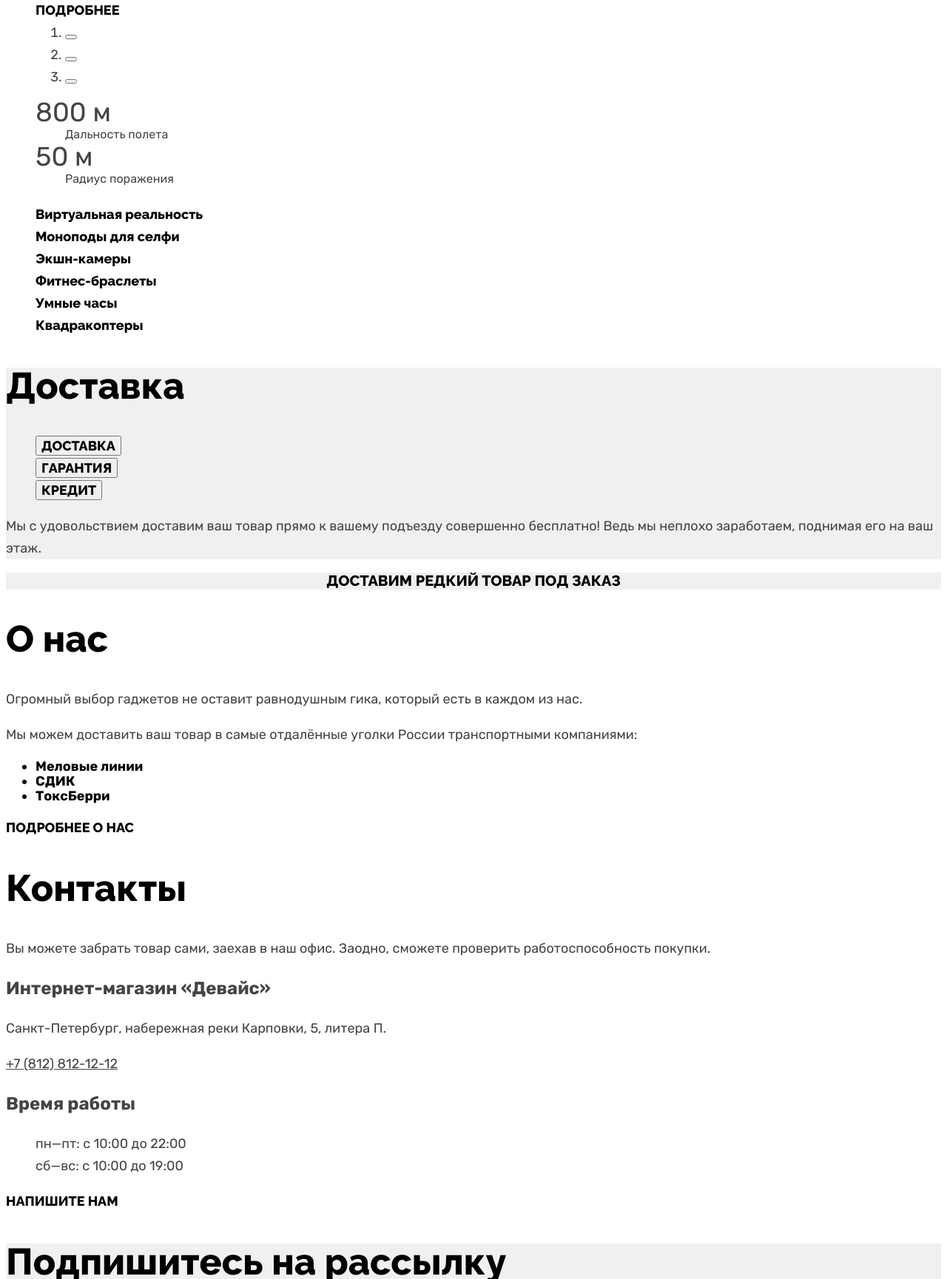
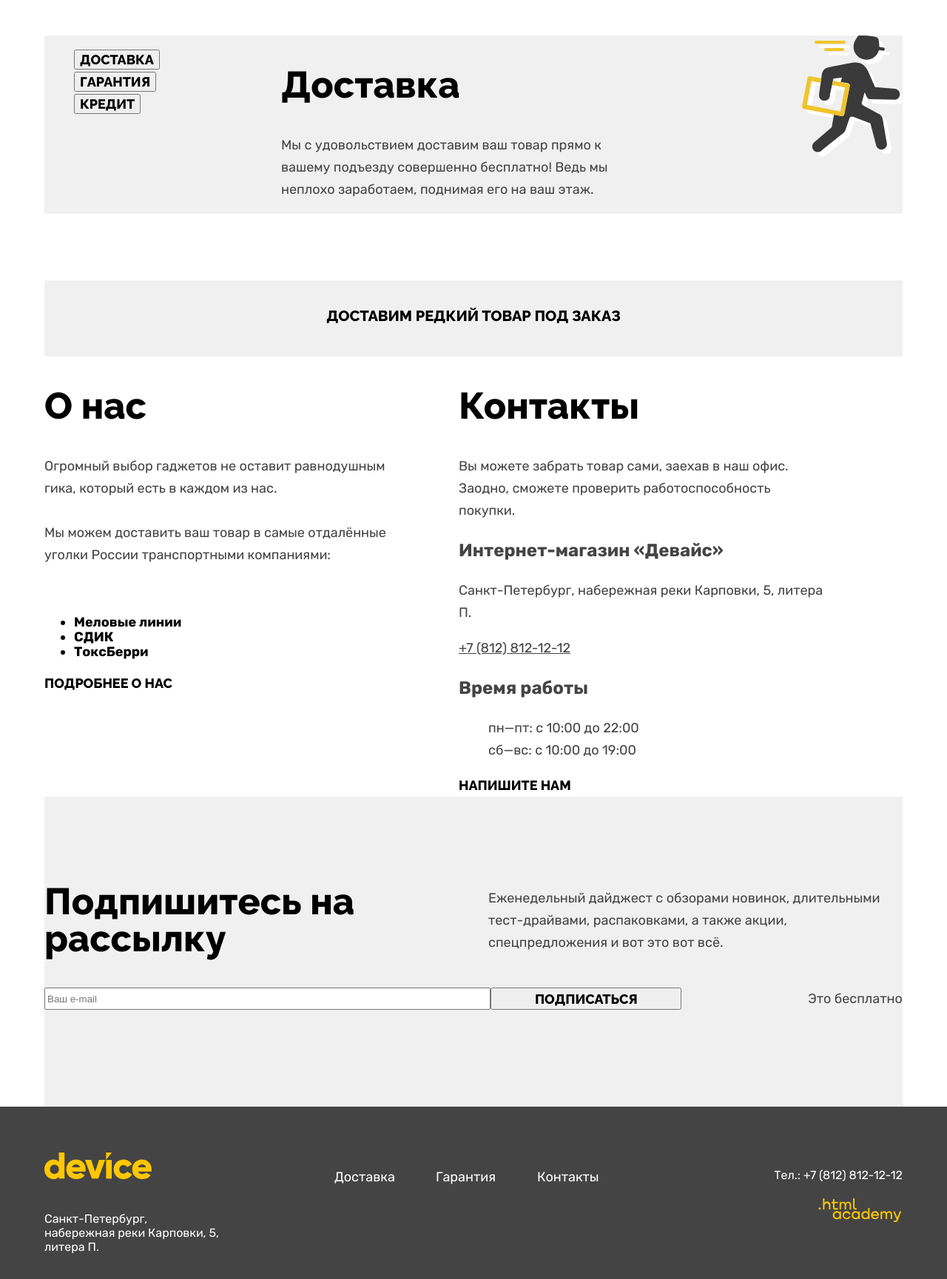
Before and after one commit to DaryaIsaeva/1894119-device-32, a plain HTML site: page index.html in a window 1280 px wide. Shown: the part 1071-2800 px from the top of the page at 74% size. Drawn offline with Linux system fonts and the light colour scheme; files whose address does not match are found by name.

Commit message:
Сетка страницы и крупных блоков

```diff
--- a/index.html
+++ b/index.html
@@ -11,40 +11,46 @@
       <img class="logo" src="images\logo-header.svg" alt="Логотип интернет-магазина «Девайс»" width="145" height="36">
     </a>
     <nav class="navigation">
+      <ul class="navigation-user">
+        <li class="navigation-item search">
           <form action="" method="">
             <input type="search" name="search" placeholder="Поиск по сайту">
           </form>
-      <a class="catalog" href="#">Каталог товаров</a>
-      <ul class="navigation-user">
-        <li class="navigation-item">
+        </li>
+        <li class="navigation-item log-in">
           <a class="navigation-link" href="#">Войти</a>
         </li>
-        <li class="navigation-item">
+        <li class="navigation-item compare">
           <a class="navigation-link" href="#">Сравнить</a>
         </li>
-        <li class="navigation-item">
+        <li class="navigation-item cart">
           <a class="navigation-link" href="#">Корзина</a>
         </li>
       </ul>
       <ul class="navigation-list">
-        <li class="navigation-item">
+        <li class="navigation-item navigation-catalog">
+          <a class="catalog" href="#">Каталог товаров</a>
+        </li>
+        <li class="navigation-item navigation-delivery">
           <a class="navigation-link" href="">Доставка</a>
         </li>
-        <li class="navigation-item">
+        <li class="navigation-item navigation-guarantee">
           <a class="navigation-link" href="">Гарантия</a>
         </li>
-        <li class="navigation-item">
+        <li class="navigation-item navigation-contacts">
           <a class="navigation-link" href="">Контакты</a>
         </li>
       </ul>
     </nav>
   </header>
 
-  <main class="main-index">
+  <main class="main-index main-container">
+    <div class="page-container">
     <h1 class="visually-hidden">Интернет-магазин «Девайс»</h1>
     <section class="populars">
       <ul class="slider-list">
         <li class="slider-item">
+          <div class="slider-picture">
           <img class="slider-image" src="images/quadrocopter-slide-1.jpg" alt="Квадрокоптер" width="560" height="560">
           <button class="slider-button slider-prev" type="button">
             <span class="visually-hidden">Предыдущее фото</span>
@@ -52,8 +58,10 @@
           <button class="slider-button slider-next" type="button">
             <span class="visually-hidden">Следующее фото</span>
           </button>
+          </div>
+          <div class="slider-text">
           <h2 class="populars-title">Порхает как бабочка,  жалит как пчела!</h2>
-          <p class="populars-description">Этот обычный, на первый взгляд, квадрокоптер оснащен мощным лазером, замаскированным под стандартную камеру.
+          <p class="populars-text">Этот обычный, на первый взгляд, квадрокоптер оснащен мощным лазером, замаскированным под стандартную камеру.
           </p>
           <a class="button" href="#">Подробнее</a>
           <ol class="slider-pagination">
@@ -73,46 +81,46 @@
               </button>
             </li>
           </ol>
-          <dl>
+          <div class="specifications-container">
+            <dl class="specifications">
               <dt class="measure">800 м</dt>
               <dd class="feature">Дальность полета</dd>
+            </dl>
+            <dl class="specifications">
               <dt class="measure">50 м</dt>
               <dd class="feature">Радиус поражения</dd>
             </dl>
+          </div>
+          </div>
         </li>
       </ul>
     </section>
+
     <section class="categories">
       <h2 class="visually-hidden">Товары</h2>
       <ul class="categories-list">
-        <li class="categories-item">
-          <div class="vr"></div>
+        <li class="categories-item vr">
           <a class="categories-link" href="#">Виртуальная реальность</a>
         </li>
-        <li class="categories-item">
-          <div class="monopod"></div>
+        <li class="categories-item monopod">
           <a class="categories-link" href="#">Моноподы для селфи</a>
         </li>
-        <li class="categories-item">
-          <div class="camera"></div>
+        <li class="categories-item camera">
           <a class="categories-link" href="#">Экшн-камеры</a>
         </li>
-        <li class="categories-item">
-          <div class="bracelet"></div>
+        <li class="categories-item bracelet">
           <a class="categories-link" href="#">Фитнес-браслеты</a>
         </li>
-        <li class="categories-item">
-          <div class="watch"></div>
+        <li class="categories-item watch">
           <a class="categories-link" href="#">Умные часы</a>
         </li>
-        <li class="categories-item">
-          <div class="quadcopter"></div>
+        <li class="categories-item quadcopter">
           <a class="categories-link" href="#">Квадракоптеры</a>
         </li>
       </ul>
     </section>
+
     <section class="services">
-      <h2 class="delivery-title">Доставка</h2>
       <ul class="services-list">
         <li class="services-item">
           <button class="button" type="button">Доставка</button>
@@ -124,23 +132,32 @@
           <button class="button" type="button">Кредит</button>
         </li>
       </ul>
-      <p>Мы с удовольствием доставим ваш товар прямо к вашему подъезду совершенно бесплатно! Ведь мы неплохо заработаем, поднимая его на ваш этаж.</p>
+      <div>
+        <h2 class="services-title">Доставка</h2>
+        <p class="services-description">Мы с удовольствием доставим ваш товар прямо к вашему подъезду совершенно бесплатно!
+        Ведь мы неплохо заработаем, поднимая его на ваш этаж.</p>
+      </div>
     </section>
+
     <div class="bonus">Доставим редкий товар под заказ</div>
+
+    <div class="information-container">
     <section class="about">
       <h2 class="about-title">О нас</h2>
-      <p>Огромный выбор гаджетов не оставит равнодушным гика, который есть в каждом из нас.</p>
-      <p>Мы можем доставить ваш товар в самые отдалённые уголки России транспортными компаниями:</p>
+      <p class="about-text">Огромный выбор гаджетов не оставит равнодушным гика, который есть в каждом из нас.<br><br>
+      Мы можем доставить ваш товар в самые отдалённые уголки России транспортными компаниями:</p> <br>
         <ul class="delivery-company">
           <li class="delivery-company-item">Меловые линии</li>
           <li class="delivery-company-item">СДИК</li>
           <li class="delivery-company-item">ТоксБерри</li>
         </ul>
-      <a class="button" href="#">Подробнее о нас</a>
+      <a class="button more-details" href="#">Подробнее о нас</a>
     </section>
+
     <section class="contacts">
       <h2 class="contacts-title">Контакты</h2>
-      <p>Вы можете забрать товар сами, заехав в наш офис. Заодно, сможете проверить работоспособность покупки. </p>
+      <p class="contacts-text">Вы можете забрать товар сами, заехав в наш офис.
+        Заодно, сможете проверить работоспособность покупки. </p>
       <h3 class="contacts-subtitle">Интернет-магазин «Девайс»</h3>
       <div class="contacts-adress">
         <p class="contacts-address-text">Санкт-Петербург, набережная реки Карповки, 5, литера П.</p>
@@ -151,30 +168,36 @@
           <li class="contacts-schedule-item">пн—пт: с 10:00 до 22:00</li>
           <li class="contacts-schedule-item">сб—вс: с 10:00 до 19:00</li>
         </ul>
-      <a class="button" href="#">Напишите нам</a>
+      <a class="button write-to-us" href="#">Напишите нам</a>
     </section>
+    </div>
+
     <section class="newsletters">
+      <div class="newsletters-text">
         <h2 class="newsletters-title">Подпишитесь на рассылку</h2>
-      <p>Еженедельный дайджест с обзорами новинок, длительными тест-драйвами, распаковками, а также акции, спецпредложения и вот это вот всё.
+        <p class="newsletters-description">Еженедельный дайджест с обзорами новинок, длительными тест-драйвами, распаковками,
+                                    а также акции, спецпредложения и вот это вот всё.
         </p>
-      <form action="" method="">
-        <p class="newsletter-email">
+    </div>
+      <form action="" method="" class="newsletter-email">
         <label class="visually-hidden" for="newsletter-email">E-mail</label>
         <input class="field"  placeholder="Ваш e-mail" type="email" name="newsletter-email" id="newsletter-email" required>
-        </p>
         <button class="button newsletter-button" type="submit">Подписаться</button>
+        <span class="it-is-free">Это бесплатно</span>
       </form>
-      <span>Это бесплатно</span>
     </section>
+    </div>
   </main>
 
   <footer class="page-footer">
-    <section class="footer-contacts">
+    <div class="page-footer-container">
+    <section class="footer-adress">
       <a href="https://htmlacademy.ru/">
         <img class="footer-logo" src="images/logo-footer.svg" alt="Логотип интернет-магазина «Девайс»" width="145" height="36">
       </a>
-      <div class="footer-adress">Санкт-Петербург, набережная реки Карповки, 5, литера П.</div>
+      <div class="adress">Санкт-Петербург, набережная реки Карповки, 5, литера П.</div>
     </section>
+
     <section class="footer-nav">
       <ul class="footer-navigation-list">
         <li class="footer-navigation-item">
@@ -187,8 +210,7 @@
           <a class="footer-navigation-link" href="">Контакты</a>
         </li>
       </ul>
-    </section>
-    <section class="footer-social">
+
       <ul class="footer-social-list">
         <li class="footer-social-item facebook">
           <a class="button" href="https://www.facebook.com/htmlacademy">
@@ -207,12 +229,14 @@
         </li>
       </ul>
     </section>
-    <section class="footer-contacts">
-      <p>Тел.: +7 (812) 812-12-12</p>
-      <a  href="https://htmlacademy.ru/">
-        <img class="htmlacademy" src="images/htmlacademy.svg" alt="htmlacademy" width="115" height="33">
+
+    <section class="footer-phone">
+      <p class="phone">Тел.: +7 (812) 812-12-12</p>
+      <a  class="htmlacademy" href="https://htmlacademy.ru/">
+        <img src="images/htmlacademy.svg" alt="htmlacademy" width="115" height="33">
       </a>
     </section>
+  </div>
   </footer>
   </body>
 </html>
--- a/styles/styles.css
+++ b/styles/styles.css
@@ -30,16 +30,41 @@
     font-display: swap;
 }
 
+html{
+    height: 100%;
+}
+
 body{
     font-family: "Rubik", Arial, sans-serif;
     font-size: 18px;
     line-height: 30px;
     background-color: white;
-    color: #444444;;
+    color: #444444;
+    margin: 0;
+    display: flex;
+    flex-direction: column;
+    min-height: 100%;
 }
 
 .page-header{
+    width: 1160px;
+    margin: 0 auto;
+}
+
+.logo{
+    display: block;
+    margin-top: 17px;
+    margin-left: 61px;
+}
+
+.navigation{
     background: #FFE17F;
+    display: flex;
+    width: 1160px;
+    margin: 0 auto;
+    flex-direction: column;
+    padding-top: 49px;
+    padding-bottom: 167px;
 }
 
 .navigation-link{
@@ -51,11 +76,75 @@ body{
     list-style-type: none;
 }
 
+.log-in{
+    width: 220px;
+    margin-right: 35px;
+}
+
+.compare{
+    width: 100px;
+    margin-right: 55px;
+}
+
+.cart{
+    width: 100px;
+}
+
 .navigation-list{
     font-family: "Raleway", Arial, sans-serif;
+    font-weight: 800;
     font-size: 18px;
     line-height: 21px;
     text-transform: uppercase;
+    margin: 0 auto;
+    padding: 0;
+    width: 1041px;
+    display: flex;
+}
+
+.navigation-user{
+    font-size: 16px;
+    line-height: 19px;
+    margin: 0 auto;
+    margin-bottom: 44px;
+    padding: 0;
+    width: 1075px;
+    display: flex;
+}
+
+.search{
+    width: 480px;
+    margin-left: 96px;
+    margin-right: 49px;
+}
+
+.navigation-catalog{
+    width: 236px;
+    margin-left: 60px;
+    margin-right: 304px;
+}
+
+.navigation-delivery{
+    width: 140px;
+    margin-right: 19px;
+}
+
+.navigation-guarantee{
+    width: 140px;
+    margin-right: 62px;
+}
+
+.navigation-contacts{
+    width: 140px;
+}
+
+.main-container{
+    flex-grow: 1;
+}
+
+.page-container{
+    width: 1160px;
+    margin: 0 auto;
 }
 
 .catalog{
@@ -68,7 +157,15 @@ body{
 }
 
 .slider-item{
+    padding: 0;
+    margin: 0;
+    display: flex;
+    justify-content: space-between;
     list-style-type: none;
+}
+
+.slider-picture{
+    margin-right: 40px;
 }
 
 .populars-title{
@@ -79,13 +176,27 @@ body{
     color: #000000;
 }
 
-.services{
-    background: #F0F0F0;
-    background-image: url("images/delivery-man.svg");
+.specifications-container{
+    display: flex;
 }
 
-.services-item{
-    list-style-type: none;
+.specifications{
+    display: flex;
+    flex-direction: column;
+}
+
+.measure{
+    font-size: 36px;
+    line-height: 30px;
+    width: 160px;
+}
+
+.feature{
+    font-size: 16px;
+    line-height: 30px;
+    color: #444444;
+    width: 160px;
+    margin-left: 0;
 }
 
 .visually-hidden {
@@ -99,19 +210,18 @@ body{
     clip: rect(0 0 0 0)
 }
 
-  .measure{
-    font-size: 36px;
-    line-height: 30px;
-  }
-
-  .feature{
-    font-size: 16px;
-    line-height: 30px;
-    color: #444444;
+.categories-list{
+    display: flex;
+    flex-direction: row;
+    justify-content: space-between;
+    width: 1160px;
+    margin: 0 auto;
+    padding: 0;
 }
 
 .categories-item{
     list-style-type: none;
+    width: 160px;
 }
 
 .categories-link{
@@ -123,36 +233,37 @@ body{
     text-decoration-line: none;
 }
 
-   .vr{
-    background-image: url("images/categories/vr.svg");
+.services{
+    background: #F0F0F0;
+    background-image: url("../images/delivery-man.svg");
+    background-repeat: no-repeat;
+    background-position: right top;
+    background-size: 136px 164px;
+    display: flex;
+    margin-top: 69px;
+    margin-bottom: 90px;
 }
 
-  .monopod{
-    background-image: url("images/categories/monopod.svg");
+.services-list{
+    width: 280px;
 }
 
-  .camera{
-    background-image: url("images/categories/camera.svg");
+.services-item{
+    list-style-type: none;
+    width: 160px;
 }
 
-  .bracelet{
-    background-image: url("images/categories/bracelet.svg");
-  }
-
-  .watch{
-    background-image: url("images/categories/watch.svg");
-  }
-
-  .quadcopter{
-    background-image: url("images/categories/quadrocopter.svg");
-  }
-
-  .delivery-title{
+.services-title{
     font-family: "Raleway", Arial, sans-serif;
     font-size: 50px;
     line-height: 50px;
     font-weight: 800;
     color: #000000;
+    width: 560px;
+}
+
+.services-description{
+    width: 497px;
 }
 
 .button{
@@ -175,6 +286,15 @@ body{
     text-align: center;
     text-transform: uppercase;
     color: #000000;
+    width: 1160px;
+    margin: 0 auto;
+    padding-top: 37px;
+    padding-bottom: 43px;
+}
+
+.information-container{
+    display: flex;
+    flex-direction: row;
 }
 
 .about-title{
@@ -183,6 +303,11 @@ body{
     line-height: 50px;
     font-weight: 800;
     color: #000000;
+    width: 560px;
+}
+
+.about-text{
+    width: 498px;
 }
 
 .delivery-company-item{
@@ -192,12 +317,21 @@ body{
     color: #000000;
 }
 
+.more-details{
+    width: 260px;
+}
+
 .contacts-title{
     font-family: "Raleway", Arial, sans-serif;
     font-size: 50px;
     line-height: 50px;
     font-weight: 800;
     color: #000000;
+    width: 560px;
+}
+
+.contacts-text{
+    width: 497px;
 }
 
 .contacts-subtitle{
@@ -205,6 +339,11 @@ body{
     font-size: 24px;
     line-height: 30px;
     font-weight: bold;
+    width: 358px;
+}
+
+.contacts-address-text{
+    width: 513px;
 }
 
 .contacts-phone{
@@ -216,8 +355,21 @@ body{
     list-style-type: none;
 }
 
+.write-to-us{
+    width: 260px;
+}
+
 .newsletters{
     background-color: #F0F0F0;
+    display: flex;
+    flex-direction: column;
+    padding-top: 75px;
+    padding-bottom: 131px;
+}
+
+.newsletters-text{
+    display: flex;
+    align-items: center;
 }
 
 .newsletters-title{
@@ -226,11 +378,74 @@ body{
     line-height: 50px;
     font-weight: 800;
     color: #000000;
+    width: 560px;
+    margin-right: 40px;
+}
+
+.newsletters-description{
+    width: 560px;
+}
+
+.newsletter-email{
+    display: flex;
+}
+
+.field{
+    width: 601px;
+}
+
+.newsletter-button{
+    width: 260px;
+    margin-right: 171px;
+}
+
+.it-is-free{
+    width: 129px;
 }
 
 .page-footer{
     background-color: #444444;
     color: #FFFFFF;
+}
+
+.page-footer-container{
+    display: flex;
+    width: 1160px;
+    margin: 0 auto;
+    padding-top: 62px;
+    padding-bottom: 61px;
+}
+
+.adress{
+    font-size: 16px;
+    line-height: 19px;
+    width: 238px;
+    margin-top: 35px;
+}
+
+.footer-adress{
+    width: 238px;
+}
+
+.footer-nav{
+    width: 458px;
+    display: flex;
+    flex-direction: column;
+    margin-left: 114px;
+    margin-right: 58px;
+}
+
+.footer-navigation-list{
+    display: flex;
+    flex-direction: row;
+}
+
+.footer-navigation-list:first-child{
+    margin-right: 7px;
+}
+
+.footer-navigation-list:nth-child(2){
+    margin-right: 7px;
 }
 
 .footer-navigation-link{
@@ -240,10 +455,27 @@ body{
 
 .footer-navigation-item{
     list-style-type: none;
+    width: 148px;
 }
 
 .footer-social-item{
     list-style-type: none;
+}
+
+.footer-phone{
+    width: 293px;
+    display: flex;
+    flex-direction: column;
+    align-items: flex-end;
+}
+
+.phone{
+    font-size: 16px;
+    line-height: 30px;
+}
+
+.htmlacademy{
+    width: 115px;
 }
 
 .inner-header-title{
@@ -263,6 +495,18 @@ body{
     line-height: 19px;
     color:  #000000;
     text-decoration-line: none;
+}
+
+.catalog-products{
+    display: flex;
+}
+
+.catalog-right-column{
+    width: 972px;
+}
+
+.catalog-filter{
+    width: 468px;
 }
 
 .catalog-filter-title{
```
Also changed, not shown: catalog.html (+21 -9 lines), images/black-line.svg (renamed from images/black_line.svg), images/check-mark.svg (renamed from images/check_mark.svg), images/yellow-line.svg (renamed from images/yellow_line.svg). Lines whose indentation alone changed are shown as unchanged.
